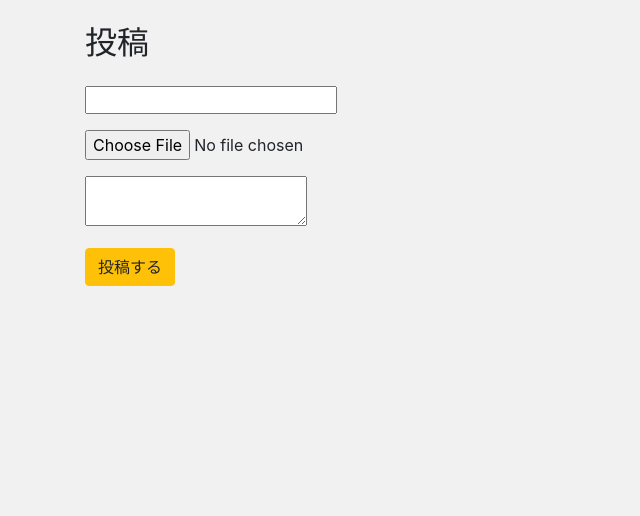
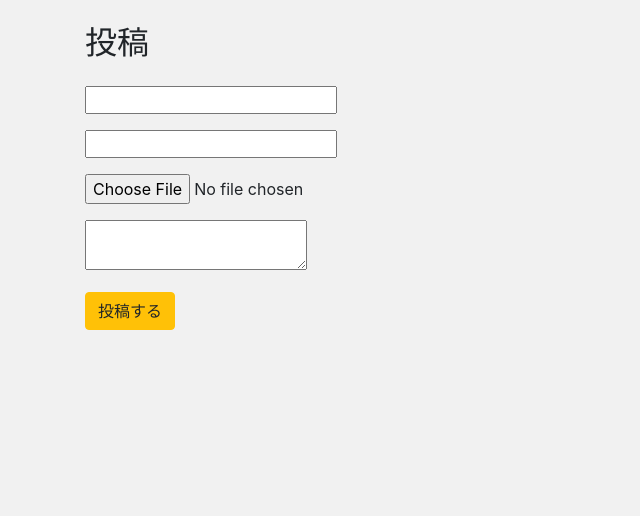
Before and after one commit to c-a-f-f-e/django-blog, a Django app: template app/templates/app/post_form.html in a window 1280 px wide. Shown: the part 56-572 px from the top of the page, without its empty margins (0-640 px from the left). Run offline with Django 3.2, Linux system fonts and the light colour scheme; the template is opened without the code that fills it, so the values that code supplies are empty, except form fields; tables that the repository leaves empty hold one stand-in row (values such as "Sample post"); form fields are guessed from the names that the template uses; parts of the project's set-up code (start-up, migrations or seed data) failed here and were passed over; some libraries are stand-ins or nearby versions.

Commit message:
display the category on the post screen

```diff
--- a/app/templates/app/post_form.html
+++ b/app/templates/app/post_form.html
@@ -16,6 +16,9 @@
         {% render_field form.title class="form-control" placeholder="タイトルを入力" %}
     </div>
     <div class="formpost">
+        {% render_field form.category class="form-control" placeholder="カテゴリを入力" %}
+    </div>
+    <div class="formpost">
         {{ form.image }}
     </div>
     <div class="formpost">
```
